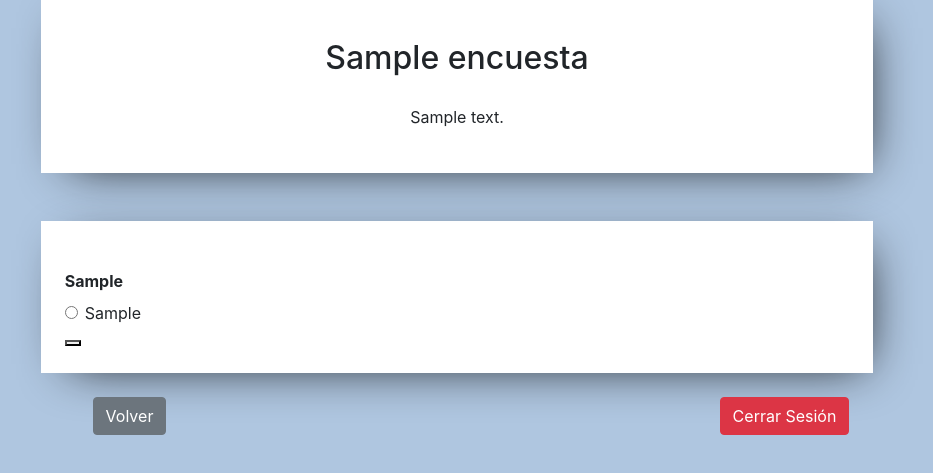
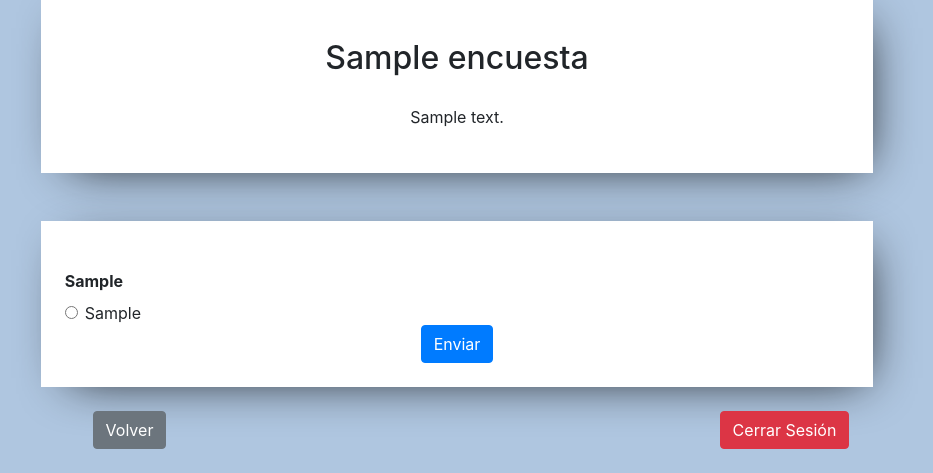
Before and after one commit to Juan-Pablo-Flores/surveys, a PHP site: page /encuesta.php?survey=1 in a window 1280 px wide. Shown: the part 406-879 px from the top of the page, without its empty margins (183-1116 px from the left). Before the commit the page ends 841 px from the top, so only its background shows below. Run offline with PHP 8.4, Linux system fonts and the light colour scheme; the visitor is signed in with stand-in values (Sample User, id 1); tables that the repository leaves empty or names only in its code hold one stand-in row (values such as "Sample post").

Commit message:
Fixed form button on surveys

```diff
--- a/encuesta.php
+++ b/encuesta.php
@@ -98,7 +98,9 @@
                                 </div>
                             <?php endwhile ?>
                         <?php endforeach ?>
-                        <button type="submit" class="btn.btn-primary.btn"></button>
+                        <div class="text-center">
+                            <button type="submit" class="btn btn-primary btn-large">Enviar</button>
+                        </div>
                     </form>
                 </div>
             </section>
```
